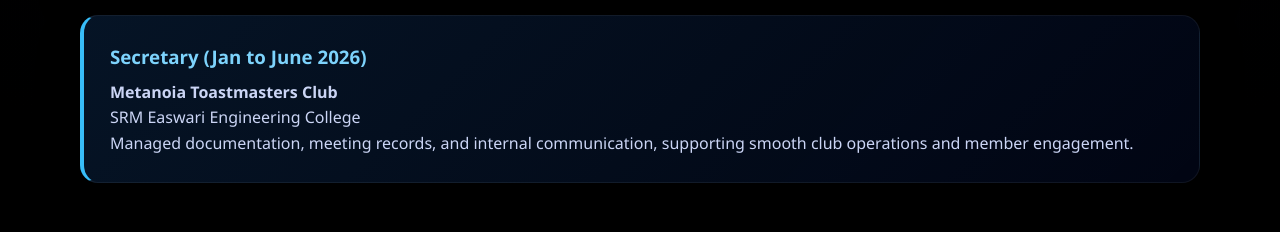
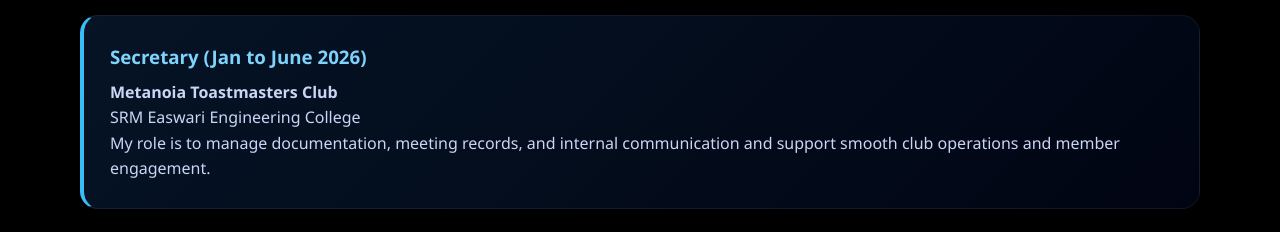
Before and after one commit to sweta2206/sweta2206Portfolioo.github.io, a plain HTML site: page index.html in a window 1280 px wide. Shown: the part 2660-2892 px from the top of the page. Drawn offline with Linux system fonts and the light colour scheme.

Commit message:
Update index.html

```diff
--- a/index.html
+++ b/index.html
@@ -96,8 +96,8 @@
     <p><b>Metanoia Toastmasters Club</b><br>
        SRM Easwari Engineering College</p>
     <p>
-      Managed documentation, meeting records, and internal communication,
-      supporting smooth club operations and member engagement.
+      My role is to manage documentation, meeting records, and internal communication and
+      support smooth club operations and member engagement.
     </p>
   </div>
 </section>
```
